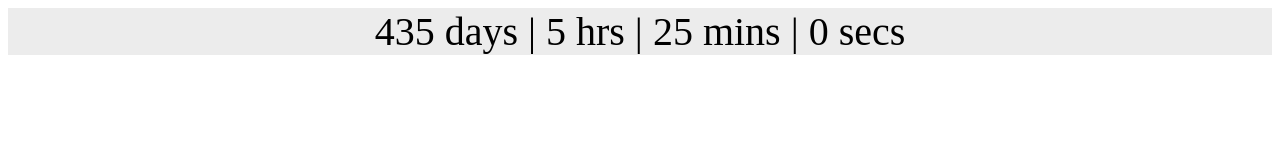
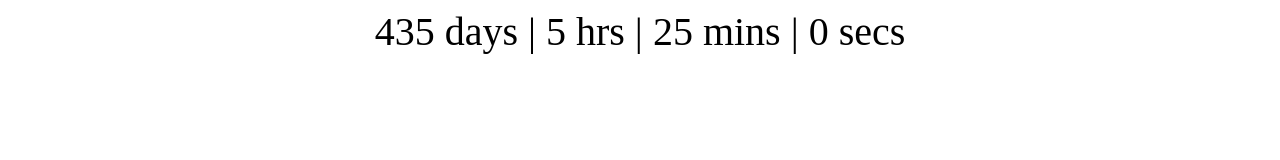
Before and after one commit to mallardnj/vRMS2025counter, a plain HTML site: page vrmscounter.html in a window 1280 px wide. Drawn offline with Linux system fonts and the light colour scheme.

Commit message:
Update vrmscounter.html

```diff
--- a/vrmscounter.html
+++ b/vrmscounter.html
@@ -11,7 +11,7 @@ p {
   text-align: center;
    font-size: 40px;
   margin-top: 0px;
-  background-color: #ECECEC
+
 }
 </style>
 </head>
```
